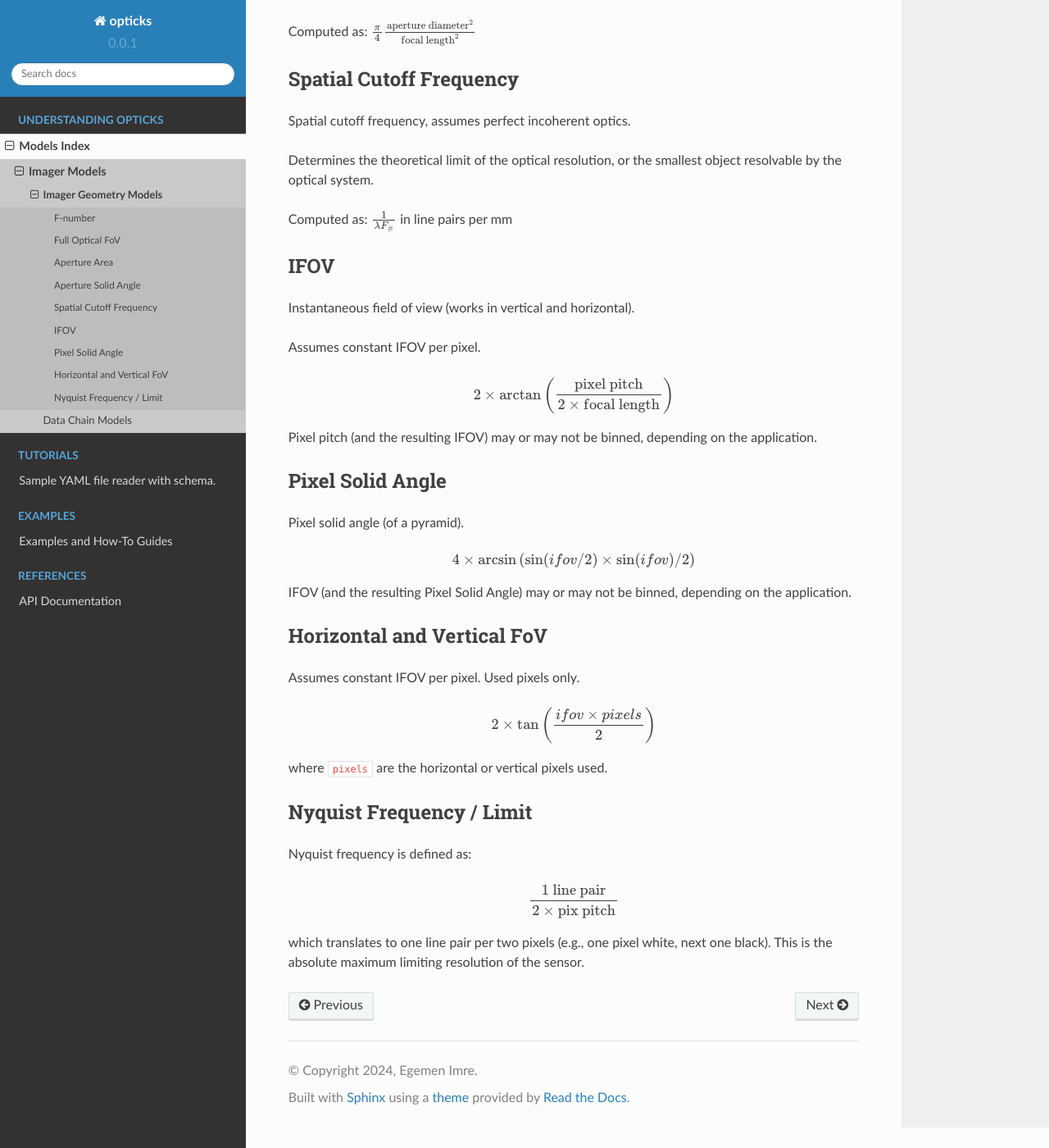
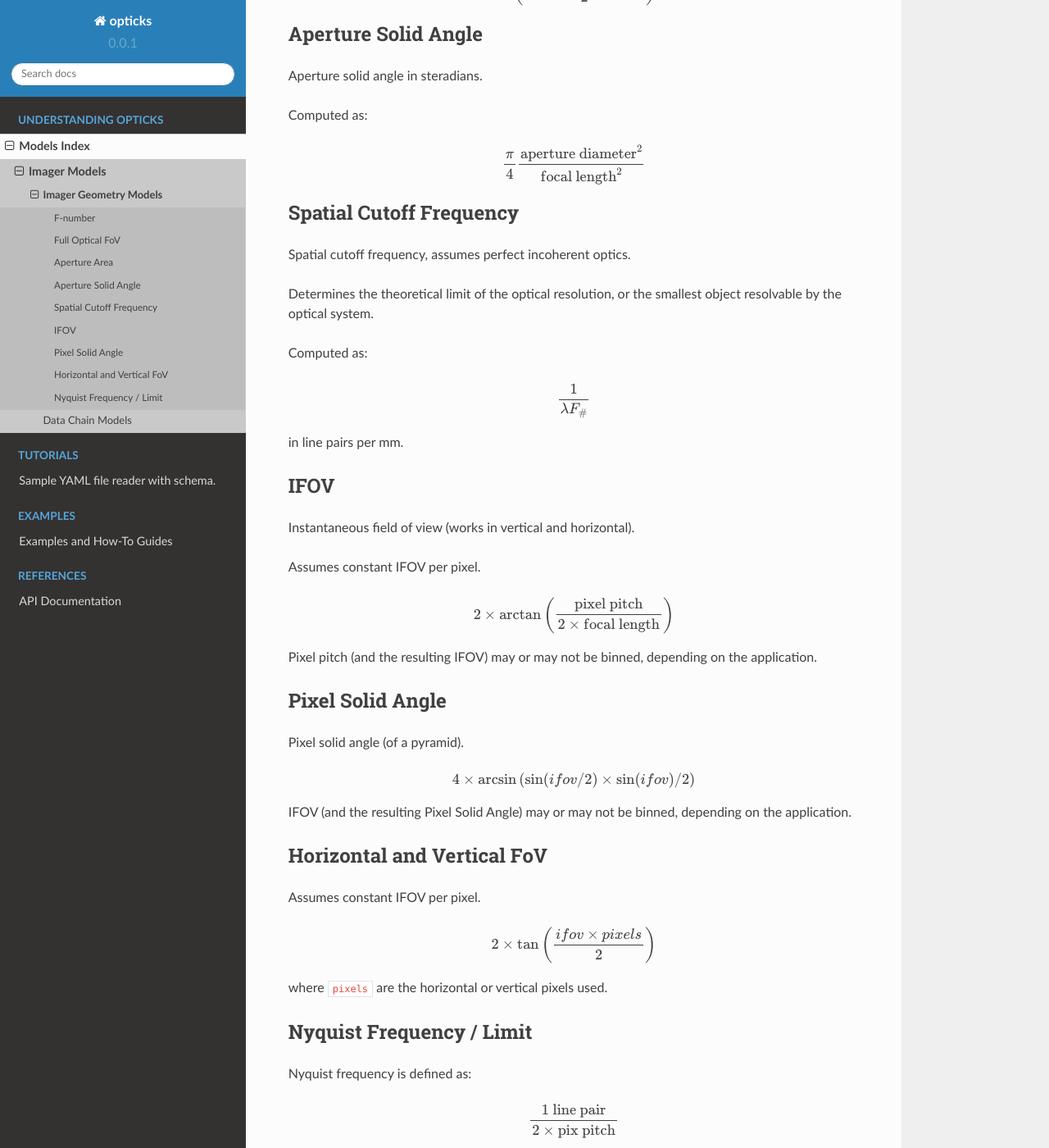
Before and after one commit to egemenimre/opticks, a Sphinx documentation site: the page built from docs/models/imager_geom.md, in a window 1280 px wide and 1400 px high, scrolled down 659 px. Shown: the whole window at 82% size. Built offline with Sphinx 7.4.7 and the Read the Docs theme 2.0.0, drawn with Linux system fonts in a browser that asks for light colours.

Commit message:
paragraph changes for the equations

```diff
--- a/docs/models/imager_geom.md
+++ b/docs/models/imager_geom.md
@@ -2,7 +2,9 @@
 
 ## F-number
 
-Computed as: $\frac{\text{focal length}}{\text{aperture diameter}}$
+Computed as:
+
+$$\frac{\text{focal length}}{\text{aperture diameter}}$$
 
 ## Full Optical FoV
 
@@ -12,22 +14,29 @@ $$2 \times \arctan\left( \frac{0.5 \times \text{image diameter on focal plane}}{
 
 ## Aperture Area
 
-Computed as: $\pi \times \left( \frac{ \text{aperture diameter}}{2} \right)^2$
+Computed as:
+
+$$\pi \times \left( \frac{ \text{aperture diameter}}{2} \right)^2$$
 
 ## Aperture Solid Angle
 
 Aperture solid angle in steradians.
 
-Computed as: $\frac{\pi}{4} \frac{\text{aperture diameter}^2}{\text{focal length}^2}$
+Computed as:
+
+$$\frac{\pi}{4} \frac{\text{aperture diameter}^2}{\text{focal length}^2}$$
 
 ## Spatial Cutoff Frequency
 
 Spatial cutoff frequency, assumes perfect incoherent optics.
 
-Determines the theoretical limit of the optical resolution, or the smallest object resolvable by the optical
-system.
+Determines the theoretical limit of the optical resolution, or the smallest object resolvable by the optical system.
 
-Computed as: $ 1 \over {\lambda F_\#} $ in line pairs per mm
+Computed as:
+
+$$ 1 \over {\lambda F_\#} $$
+
+in line pairs per mm.
 
 ## IFOV
 
@@ -49,7 +58,7 @@ IFOV (and the resulting Pixel Solid Angle) may or may not be binned, depending o
 
 ## Horizontal and Vertical FoV
 
-Assumes constant IFOV per pixel. Used pixels only.
+Assumes constant IFOV per pixel.
 
 $$2 \times \tan \left( \frac{ifov \times pixels}{2} \right)$$
 
```
